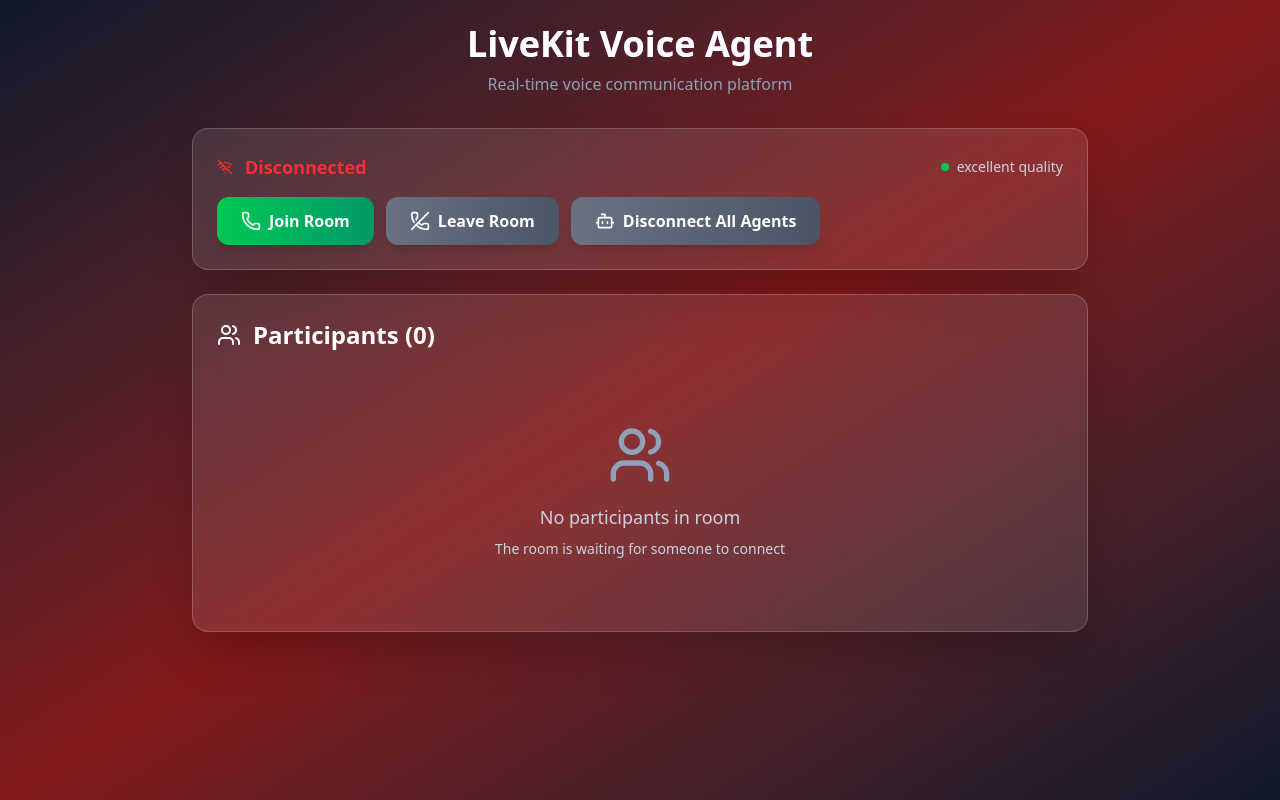
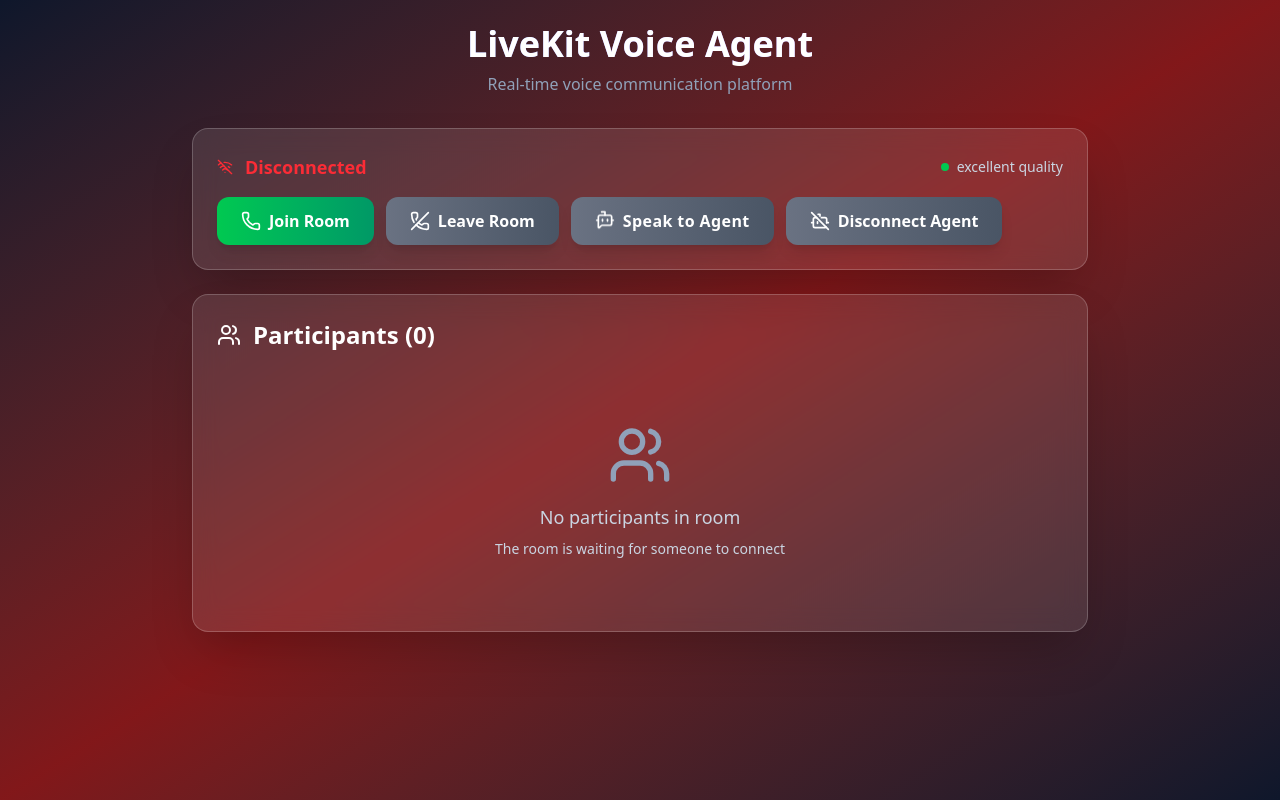
Before and after one commit to rmerlottoaitema/Agent-Ai-Voice, a React (Vite) app: page / in a window 1280 px wide. Built offline with nearby package versions, Linux system fonts and the light colour scheme.

Commit message:
Add fetch start speak to agent

```diff
--- a/src/components/Control.tsx
+++ b/src/components/Control.tsx
@@ -1,7 +1,8 @@
 import React, { useState, useEffect } from 'react';
-import { Mic, MicOff, Users, Phone, PhoneOff, Wifi, WifiOff, Volume2, Bot } from 'lucide-react';
+import { Mic, MicOff, Users, Phone, PhoneOff, Wifi, WifiOff, Volume2, Bot, BotOff, BotMessageSquare } from 'lucide-react';
 import StatusCard from './StatusCard';
 import { RemoteParticipant, Room } from 'livekit-client';
+import { startAgent } from '../services/server';
 
 
 type ControlProps = {
@@ -18,6 +19,10 @@
 
   const [connectionQuality, setConnectionQuality] = useState<string>('excellent');
 
+
+  const startSpeakToAgent = async (): Promise<any> => {
+    return await startAgent(room?.name)
+  }
 
   const getStatusColor = (status: string) => {
     switch (status) {
@@ -57,13 +62,22 @@
         </button>
 
         <button
+          onClick={startSpeakToAgent}
+          disabled={status !== 'Connected'}
+          className={`flex items-center space-x-2 px-6 py-3 bg-gradient-to-r from-teal-500 to-red-900  text-white rounded-xl font-semibold shadow-lg  hover:from-teal-600 hover:to-red-950  disabled:from-gray-500 disabled:to-gray-600 disabled:cursor-not-allowedtransition-all duration-300 transform    hover:scale-105 active:scale-95  `}
+        >
+          <BotMessageSquare className="w-5 h-5 animate-bounce" />
+          <span className="tracking-wide">Speak to Agent</span>
+        </button>
+        <button
           onClick={disconnectAllAgents}
           disabled={participants.length <= 1}
           className="flex items-center space-x-2 px-6 py-3 bg-gradient-to-r from-orange-500 to-red-600 text-white rounded-xl font-semibold shadow-lg hover:from-orange-600 hover:to-red-700 disabled:from-gray-500 disabled:to-gray-600 disabled:cursor-not-allowed transition-all duration-200 transform hover:scale-105 active:scale-95"
         >
-          <Bot className="w-5 h-5" />
-          <span>Disconnect All Agents</span>
+          <BotOff className="w-5 h-5" />
+          <span>Disconnect Agent</span>
         </button>
+
       </div>
     </div>
 
--- a/src/components/LivekitConnect.tsx
+++ b/src/components/LivekitConnect.tsx
@@ -4,7 +4,7 @@
 import Header from "./Header";
 import ParticipantsCard from "./ParticipantsCard";
 import DebugInfo from "./DebugInfo";
-import { disconnectAgentFromRoom, token } from "../services/server";
+import { disconnectAgentFromRoom, startAgent, token } from "../services/server";
 
 
 export default function LiveKitConnect() {
@@ -18,7 +18,6 @@
     if (!room) return;
 
     const subscribeParticipant = (participant: RemoteParticipant) => {
-
       participant.audioTrackPublications.forEach((publication: any) => {
         if (publication.isSubscribed && publication.track?.kind === "audio") {
           const audioTrack = publication.track as RemoteAudioTrack;
@@ -27,48 +26,78 @@
           document.body.appendChild(el);
         }
 
-        // Listener track audio
-        publication.on(
-          "subscribed",
-          (track: RemoteTrack, pub: RemoteTrackPublication) => {
+        publication.on("subscribed", (track: RemoteTrack) => {
           if (track.kind === "audio") {
             const audioTrack = track as RemoteAudioTrack;
             const el = audioTrack.attach();
             el.autoplay = true;
             document.body.appendChild(el);
           }
-          }
-        );
+        });
       });
 
-      // Listener track
-      participant.on(
-        "trackSubscribed",
-        (track: RemoteTrack, pub: RemoteTrackPublication) => {
+      participant.on("trackSubscribed", (track: RemoteTrack) => {
         if (track.kind === "audio") {
           const audioTrack = track as RemoteAudioTrack;
           const el = audioTrack.attach();
           el.autoplay = true;
           document.body.appendChild(el);
         }
+      });
+    };
+
+    // Sottoscrivi partecipanti già presenti
+    room.remoteParticipants.forEach(subscribeParticipant);
+    setParticipants(Array.from(room.remoteParticipants.values()));
+
+    // Listener per nuovi partecipanti
+    const handleParticipantConnected = (participant: RemoteParticipant) => {
+      console.log("🎉 Participant connected:", participant.identity);
+      subscribeParticipant(participant);
+      setParticipants((prev) => [...prev, participant]);
+    };
+
+    // Listener per partecipanti che lasciano
+    const handleParticipantDisconnected = (participant: RemoteParticipant) => {
+      console.log("❌ Participant disconnected:", participant.identity);
+
+      // Rimuovi audio dal DOM
+      participant.audioTrackPublications.forEach(({ track }) => {
+        if (track) {
+          track.detach().forEach((el) => el.remove());
         }
+      });
+
+      // Rimuovi listener
+      participant.removeAllListeners("trackSubscribed");
+      participant.audioTrackPublications.forEach((pub: any) => {
+        pub.removeAllListeners("subscribed");
+      });
+
+      // Aggiorna stato React
+      setParticipants((prev) =>
+        prev.filter((p) => p.identity !== participant.identity)
       );
     };
 
-    room.on("participantConnected", (participant: RemoteParticipant) => {
-      console.log("🎉 Participant connected:", participant.identity);
-      subscribeParticipant(participant);
-    });
-
-    room.remoteParticipants.forEach(subscribeParticipant);
-
+    room.on("participantConnected", handleParticipantConnected);
+    room.on("participantDisconnected", handleParticipantDisconnected);
 
     // Cleanup
     return () => {
-      room.removeAllListeners();
+      room.removeListener("participantConnected", handleParticipantConnected);
+      room.removeListener("participantDisconnected", handleParticipantDisconnected);
 
+      room.remoteParticipants.forEach((participant: RemoteParticipant) => {
+        participant.removeAllListeners("trackSubscribed");
+        participant.audioTrackPublications.forEach((pub: any) => {
+          pub.removeAllListeners("subscribed");
+        });
+      });
     };
   }, [room]);
+
+
 
 
 
@@ -78,7 +107,6 @@
       // Get token
       const data = await token()
       setStatus("Connecting to room...");
-
       // Create and connect a new room
       const r = new Room();
 
--- a/src/services/server.ts
+++ b/src/services/server.ts
@@ -30,3 +30,15 @@
       const data = await response.json();
       return data
 }
+
+
+export const startAgent =  async(roomName:string | undefined) => {
+     const response = await fetch(`${import.meta.env.VITE_SERVER_URL}/start-agent`, {
+        method: "POST",
+        headers: { "Content-Type": "application/json" },
+        body: JSON.stringify({ roomName }),
+      });
+
+      const data = await response.json();
+      return data
+}
```
Lines whose indentation alone changed are shown as unchanged.
